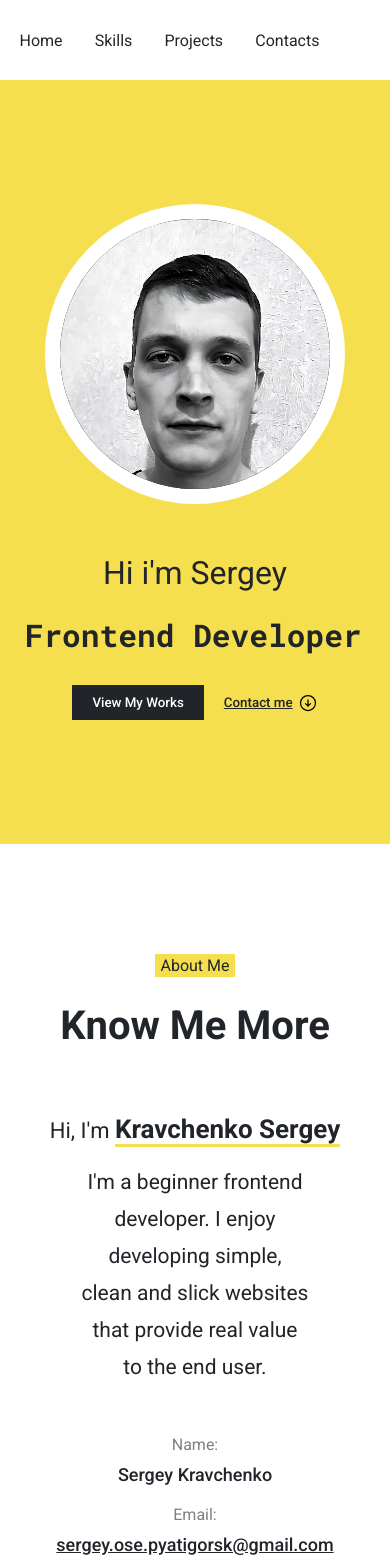
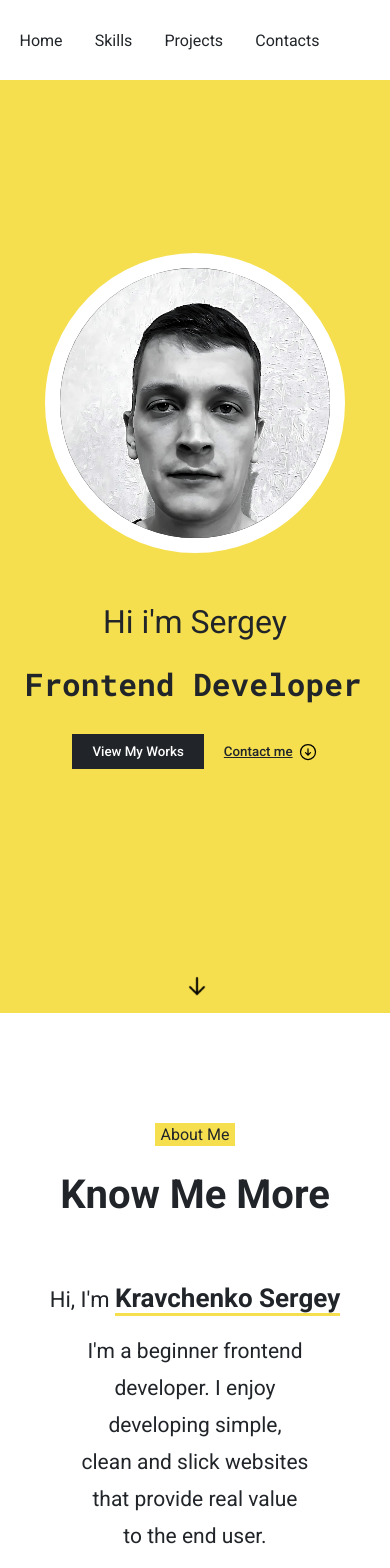
Before and after one commit to Kravchenko-Sergey/Portfolio, a React (Create React App) app: page / in a window 390 px wide. Shown: the top 1568 px of the page. Built offline with nearby package versions, Linux system fonts and the light colour scheme.

Commit message:
added arrow animation and smooth transitions

```diff
--- a/src/components/AboutMe/AboutMe.tsx
+++ b/src/components/AboutMe/AboutMe.tsx
@@ -4,7 +4,7 @@ import styleContainer from '../../common/styles/Container.module.css'
 
 export const AboutMe = () => {
 	return (
-		<div className={style.aboutMeBlock}>
+		<div id='aboutMe' className={style.aboutMeBlock}>
 			<div className={`${styleContainer.container} ${style.aboutMeContainer}`}>
 				<div className={style.subTitle}>About Me</div>
 				<h2 className={style.title}>Know Me More</h2>
--- a/src/components/DistantWork/DistantWork.module.css
+++ b/src/components/DistantWork/DistantWork.module.css
@@ -22,6 +22,11 @@
     border-style: none;
     cursor: pointer;
 }
+
+.button a {
+    text-decoration: none;
+}
+
 @media (max-width: 1115px) {
     .distantWorkContainer {
         width: 90%;
--- a/src/components/DistantWork/DistantWork.tsx
+++ b/src/components/DistantWork/DistantWork.tsx
@@ -7,7 +7,9 @@ export const DistantWork = () => {
 		<div className={style.distantWorkBlock}>
 			<div className={`${styleContainer.container} ${style.distantWorkContainer}`}>
 				<h2 className={style.title}>I'm looking into remote work options</h2>
-				<button className={style.button}>Hire me!</button>
+				<button className={style.button}>
+					<a href='#contacts'>Hire me!</a>
+				</button>
 			</div>
 		</div>
 	)
--- a/src/components/Main/Main.module.css
+++ b/src/components/Main/Main.module.css
@@ -1,10 +1,30 @@
 .mainBlock {
+    padding: 0 0 10px 0;
     height: 100vh;
     background-color: #f5df4e;
 }
 
+.mainContainer {
+    display: flex;
+    flex-direction: column;
+    justify-content: center;
+    align-items: center;
+    position: relative;
+}
+
 .textBlock {
     width: 350px;
+}
+
+.content {
+    width: 100%;
+    display: flex;
+    justify-content: space-between;
+}
+.text {
+    display: flex;
+    flex-direction: column;
+    justify-content: center;
 }
 
 .avatar {
@@ -29,6 +49,7 @@
     font-size: 32px;
 }
 
+/*анимация текста*/
 .text2Wrapper {
     display: flex;
     flex-wrap: wrap;
@@ -67,6 +88,8 @@
         width: 0;
     }
 }
+
+/**/
 
 .buttons {
     display: flex;
@@ -118,17 +141,40 @@
     text-decoration: none;
 }
 
+/*анимация стрелочки*/
+.arrowDown img {
+    width: 24px;
+    height: 24px;
+}
+
+.arr1 {
+    position: absolute;
+    bottom: 10px;
+    left: calc(50% - 10px);
+    animation: arrowDown 1s infinite;
+    animation-delay: 3s;
+}
+
+@keyframes arrowDown {
+    0% {
+        bottom: 40px;
+        opacity: 0;
+    }
+    100% {
+        bottom: 0;
+        opacity: 1;
+    }
+}
+
+/**/
+
 @media (max-width: 1200px) {
     .mainContainer {
         width: 90%;
         display: flex;
-        flex-direction: column-reverse;
         justify-content: center;
-        text-align: center;
-    }
-
-    .mainBlock {
-        height: 100vh;
+        flex-direction: column;
+        align-items: center;
     }
 
     .avatar {
@@ -153,10 +199,6 @@
 
     .text {
         margin: 40px 0 0 0;
-        display: flex;
-        flex-direction: column;
-        justify-content: center;
-        align-items: center;
     }
     .text1 {
         margin: 10px 0 0 0;
@@ -166,13 +208,21 @@
     }
 }
 
-@media (max-width: 1092px) {
+@media (max-width: 1066px) {
     .mainBlock {
-        background-color: #f5df4e;
+        min-height: 120vh;
     }
-    .avatar {
-        height: 340px;
-        width: 340px;
+    .mainContainer {
+        text-align: center;
+    }
+    .content {
+        display: flex;
+        flex-direction: column-reverse;
+        align-items: center;
+    }
+    .buttons {
+        padding: 0 0 60px 0;
+        justify-content: center;
     }
 }
 
--- a/src/components/Main/Main.tsx
+++ b/src/components/Main/Main.tsx
@@ -2,12 +2,14 @@ import React from 'react'
 import style from './Main.module.css'
 import styleContainer from '../../common/styles/Container.module.css'
 import arrowDown from '../../assets/images/arrow-down.svg'
+import arrowDown2 from '../../assets/images/arrow-down2.png'
 import avatar from '../../assets/images/avatar.png'
 
 export const Main = () => {
 	return (
 		<div className={style.mainBlock}>
 			<div className={`${styleContainer.container} ${style.mainContainer}`}>
+				<div className={style.content}>
 					<div className={style.text}>
 						<span className={style.text1}>Hi i'm Sergey</span>
 						<h1 className={style.text2}>Frontend Developer</h1>
@@ -27,6 +29,12 @@ export const Main = () => {
 						<img src={avatar} alt='avatar' />
 					</div>
 				</div>
+				<div className={style.arrowDown}>
+					<a href={'#aboutMe'} className={style.arr1}>
+						<img src={arrowDown2} alt='arrowDown' />
+					</a>
+				</div>
+			</div>
 		</div>
 	)
 }
--- a/src/components/Projects/Project/Project.tsx
+++ b/src/components/Projects/Project/Project.tsx
@@ -3,15 +3,16 @@ import style from './Project.module.css'
 
 type ProjectPropsType = {
 	image: string
+	URL: string
 	title: string
 	description: string
 }
 
-export const Project = ({ image, title, description }: ProjectPropsType) => {
+export const Project = ({ image, URL, title, description }: ProjectPropsType) => {
 	return (
 		<div className={style.project}>
 			<div className={style.imgContainer}>
-				<a href='' className={style.button}>
+				<a href={URL} target={'_blank'} className={style.button}>
 					<img src={image} alt='' />
 				</a>
 			</div>
--- a/src/components/Projects/Projects.module.css
+++ b/src/components/Projects/Projects.module.css
@@ -25,7 +25,7 @@
     display: flex;
     justify-content: space-between;
     flex-wrap: wrap;
-    gap: 10px;
+    gap: 20px;
 }
 
 @media (max-width: 1115px) {
--- a/src/components/Projects/Projects.tsx
+++ b/src/components/Projects/Projects.tsx
@@ -10,13 +10,21 @@ export const Projects = () => {
 	const projects = [
 		{
 			id: '1',
+			URL: 'https://github.com/Kravchenko-Sergey/todoList',
 			image: todoListImage,
 			title: 'To-do list',
 			description: 'Lorem ipsum dolor sit amet, consectetur adipisicing elit. Adipisci.'
 		},
-		{ id: '2', image: socialNetworkImage, title: 'Social network', description: 'Lorem ipsum dolor sit amet.' },
+		{
+			id: '2',
+			URL: 'https://github.com/Kravchenko-Sergey/social-network',
+			image: socialNetworkImage,
+			title: 'Social network',
+			description: 'Lorem ipsum dolor sit amet.'
+		},
 		{
 			id: '3',
+			URL: '',
 			image: counterImage,
 			title: 'Counter',
 			description: 'Lorem ipsum dolor sit amet, consectetur adipisicing.'
@@ -24,7 +32,13 @@ export const Projects = () => {
 	]
 
 	const projectElement = projects.map(project => (
-		<Project key={project.id} image={project.image} title={project.title} description={project.description} />
+		<Project
+			key={project.id}
+			URL={project.URL}
+			image={project.image}
+			title={project.title}
+			description={project.description}
+		/>
 	))
 
 	return (
--- a/src/index.css
+++ b/src/index.css
@@ -5,4 +5,5 @@
     color: #212529;
     box-sizing: border-box;
     list-style-type: none;
+    scroll-behavior: smooth;
 }
```
Also changed, not shown: src/assets/images/arrow-down2.png (added). Lines whose indentation alone changed are shown as unchanged.
